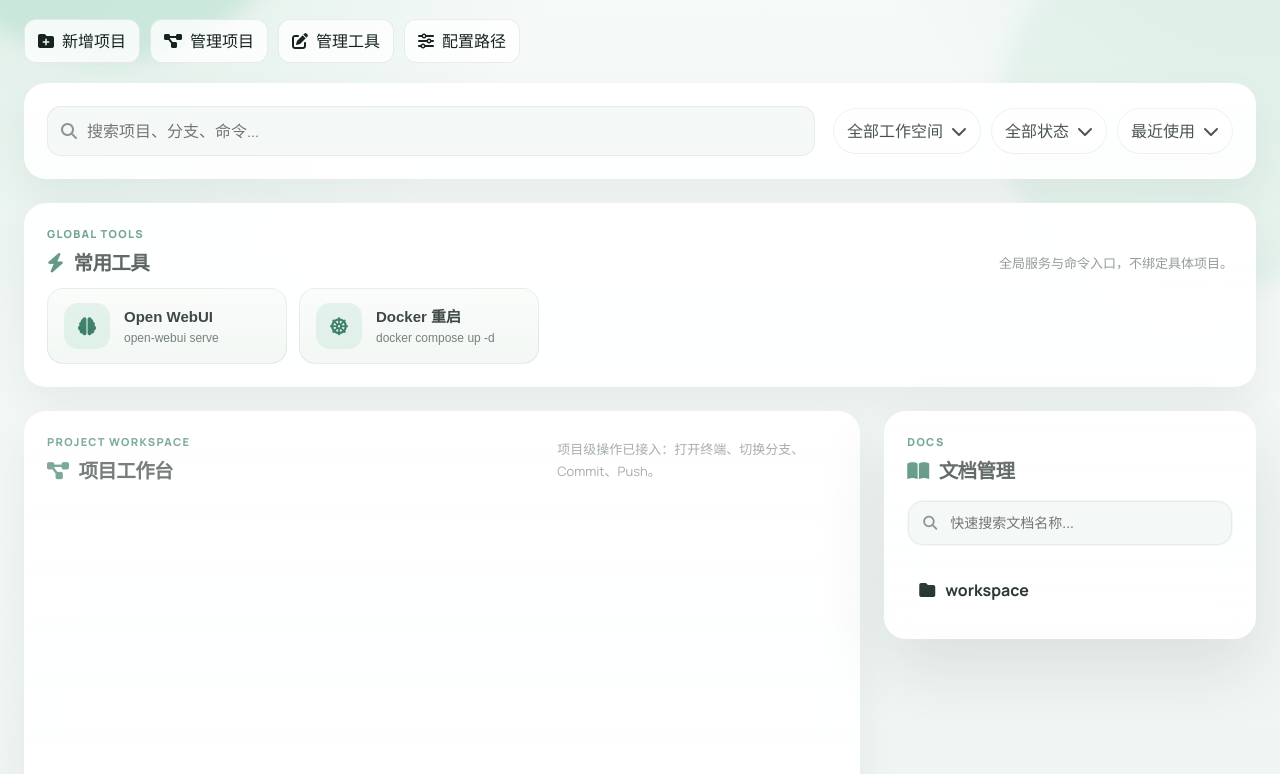
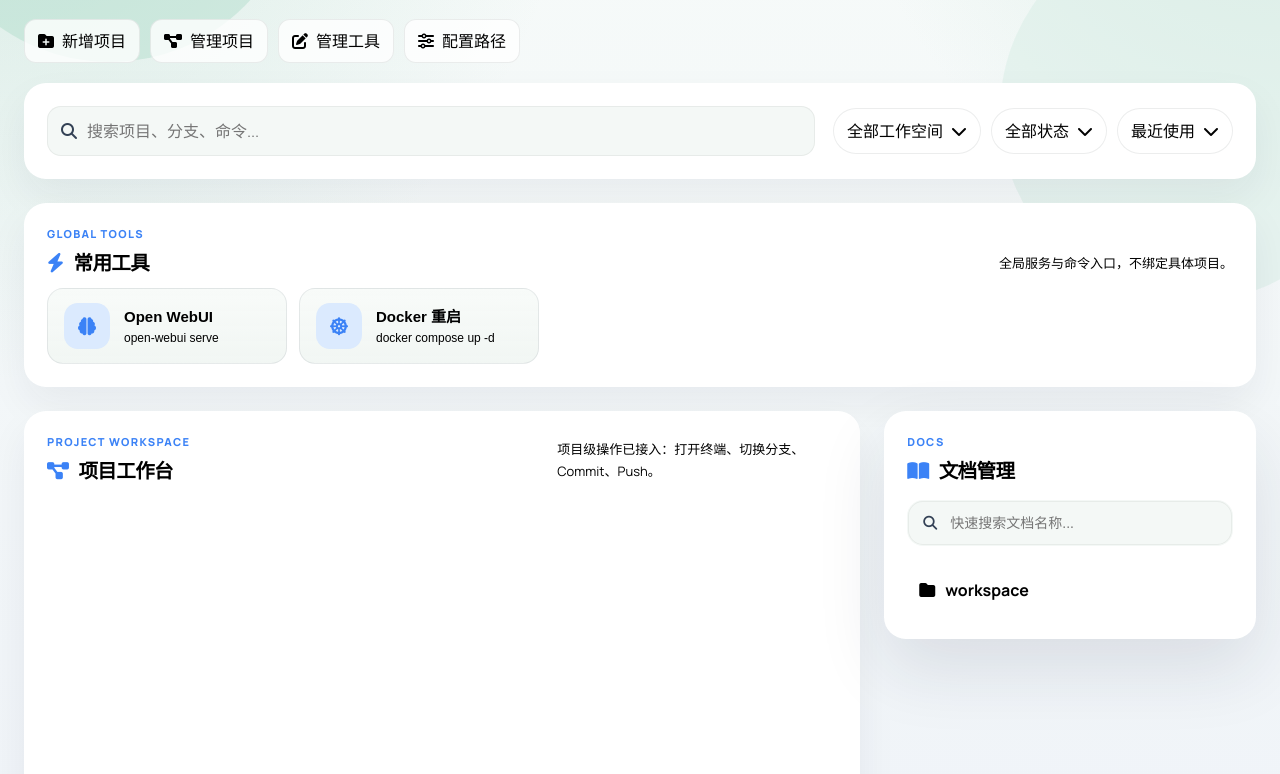
Before and after one commit to jiarhmail-byte/devTool, a plain HTML site: page dt-platform/index.html in a window 1280 px wide. Shown: the part 198-972 px from the top of the page. Drawn offline with Linux system fonts and the light colour scheme; no server answers.

Commit message:
refactor: 实现基于CSS变量的动态主题系统

```diff
--- a/dt-platform/css/style.css
+++ b/dt-platform/css/style.css
@@ -1,24 +1,100 @@
 /* ================================================= */
 /* 基础变量和重置 */
 /* ================================================= */
-:root {
-  --bg-app: #eef3f1;
-  --bg-card: rgba(255, 255, 255, 0.9);
-  --bg-soft: #f5f8f6;
-  --bg-strong: #123629;
-  --text-primary: #16231f;
-  --text-secondary: #62716b;
-  --text-muted: #8a9691;
-  --accent: #1d6b52;
-  --accent-strong: #0f4f3b;
-  --accent-soft: #dcefe7;
-  --border: rgba(22, 35, 31, 0.08);
-  --border-strong: rgba(29, 107, 82, 0.18);
-  --shadow-sm: 0 18px 40px rgba(18, 54, 41, 0.06);
-  --shadow-md: 0 30px 70px rgba(18, 54, 41, 0.11);
+
+/* 蓝色主题 (默认) */
+:root, [data-theme="blue"] {
+  --bg-app: #eef2f8;
+  --bg-card: #fff;
+  --bg-soft: #f5f7fb;
+  --bg-strong: #1a2744;
+  --text-primary: #000;
+  --text-secondary: #000;
+  --text-muted: #334155;
+  --accent: #3b82f6;
+  --accent-strong: #2563eb;
+  --accent-soft: #dbeafe;
+  --border: rgba(22, 32, 51, 0.08);
+  --border-strong: rgba(59, 130, 246, 0.18);
+  --shadow-sm: 0 18px 40px rgba(26, 39, 68, 0.06);
+  --shadow-md: 0 30px 70px rgba(26, 39, 68, 0.11);
+  --glow-left: rgba(147, 197, 253, 0.7);
+  --glow-right: rgba(191, 219, 254, 0.9);
+  --glow-bg-1: rgba(147, 197, 253, 0.28);
+  --glow-bg-2: rgba(191, 219, 254, 0.5);
+  --glow-bg-3: #f7f9fb;
   --radius: 22px;
   --radius-sm: 14px;
   --font-main: "Manrope", "Avenir Next", "Segoe UI", sans-serif;
+}
+
+/* 紫色主题 */
+[data-theme="purple"] {
+  --bg-app: #f3eef8;
+  --bg-card: #fff;
+  --bg-soft: #f8f5fb;
+  --bg-strong: #2d1a44;
+  --text-primary: #000;
+  --text-secondary: #000;
+  --text-muted: #3730a3;
+  --accent: #8b5cf6;
+  --accent-strong: #7c3aed;
+  --accent-soft: #ede9fe;
+  --border: rgba(32, 22, 51, 0.08);
+  --border-strong: rgba(139, 92, 246, 0.18);
+  --shadow-sm: 0 18px 40px rgba(45, 26, 68, 0.06);
+  --shadow-md: 0 30px 70px rgba(45, 26, 68, 0.11);
+  --glow-left: rgba(196, 147, 253, 0.7);
+  --glow-right: rgba(219, 191, 254, 0.9);
+  --glow-bg-1: rgba(196, 147, 253, 0.28);
+  --glow-bg-2: rgba(219, 191, 254, 0.5);
+  --glow-bg-3: #f9f7fb;
+}
+
+/* 橙色主题 */
+[data-theme="orange"] {
+  --bg-app: #f8f3ee;
+  --bg-card: #fff;
+  --bg-soft: #fbf8f5;
+  --bg-strong: #442d1a;
+  --text-primary: #000;
+  --text-secondary: #000;
+  --text-muted: #3d2e0f;
+  --accent: #f97316;
+  --accent-strong: #ea580c;
+  --accent-soft: #ffedd5;
+  --border: rgba(51, 32, 22, 0.08);
+  --border-strong: rgba(249, 115, 22, 0.18);
+  --shadow-sm: 0 18px 40px rgba(68, 45, 26, 0.06);
+  --shadow-md: 0 30px 70px rgba(68, 45, 26, 0.11);
+  --glow-left: rgba(253, 196, 147, 0.7);
+  --glow-right: rgba(254, 219, 191, 0.9);
+  --glow-bg-1: rgba(253, 196, 147, 0.28);
+  --glow-bg-2: rgba(254, 219, 191, 0.5);
+  --glow-bg-3: #fbf9f7;
+}
+
+/* 深色主题 */
+[data-theme="dark"] {
+  --bg-app: #0f172a;
+  --bg-card: #1e293b;
+  --bg-soft: #1e293b;
+  --bg-strong: #020617;
+  --text-primary: #fff;
+  --text-secondary: #f8fafc;
+  --text-muted: #e2e8f0;
+  --accent: #3b82f6;
+  --accent-strong: #60a5fa;
+  --accent-soft: rgba(59, 130, 246, 0.2);
+  --border: rgba(226, 232, 240, 0.08);
+  --border-strong: rgba(59, 130, 246, 0.3);
+  --shadow-sm: 0 18px 40px rgba(0, 0, 0, 0.3);
+  --shadow-md: 0 30px 70px rgba(0, 0, 0, 0.4);
+  --glow-left: rgba(59, 130, 246, 0.4);
+  --glow-right: rgba(96, 165, 250, 0.5);
+  --glow-bg-1: rgba(59, 130, 246, 0.15);
+  --glow-bg-2: rgba(96, 165, 250, 0.1);
+  --glow-bg-3: #0f172a;
 }
 
 * { box-sizing: border-box; margin: 0; padding: 0; }
@@ -45,7 +121,6 @@ body {
   width: 380px;
   height: 380px;
   border-radius: 999px;
-  filter: blur(10px);
   opacity: 0.55;
 }
 
@@ -86,13 +161,12 @@ body {
   padding: 7px 12px;
   border-radius: 999px;
   background: rgba(255, 255, 255, 0.72);
-  border: 1px solid rgba(29, 107, 82, 0.12);
+  border: 1px solid var(--border-strong);
   color: var(--accent-strong);
   font-size: 12px;
   font-weight: 800;
   letter-spacing: 0.08em;
   text-transform: uppercase;
-  backdrop-filter: blur(14px);
 }
 
 .app-header h1 {
@@ -195,7 +269,6 @@ body {
   border-radius: var(--radius);
   border: 1px solid rgba(255, 255, 255, 0.62);
   box-shadow: var(--shadow-sm);
-  backdrop-filter: blur(22px);
 }
 
 .doc-panel {
@@ -205,9 +278,8 @@ body {
 .panel::before {
   content: "";
   position: absolute;
-  inset: 0;
+  inset:0;
   border-radius: inherit;
-  background: linear-gradient(180deg, rgba(255,255,255,0.46), rgba(255,255,255,0));
   pointer-events: none;
 }
 
```
